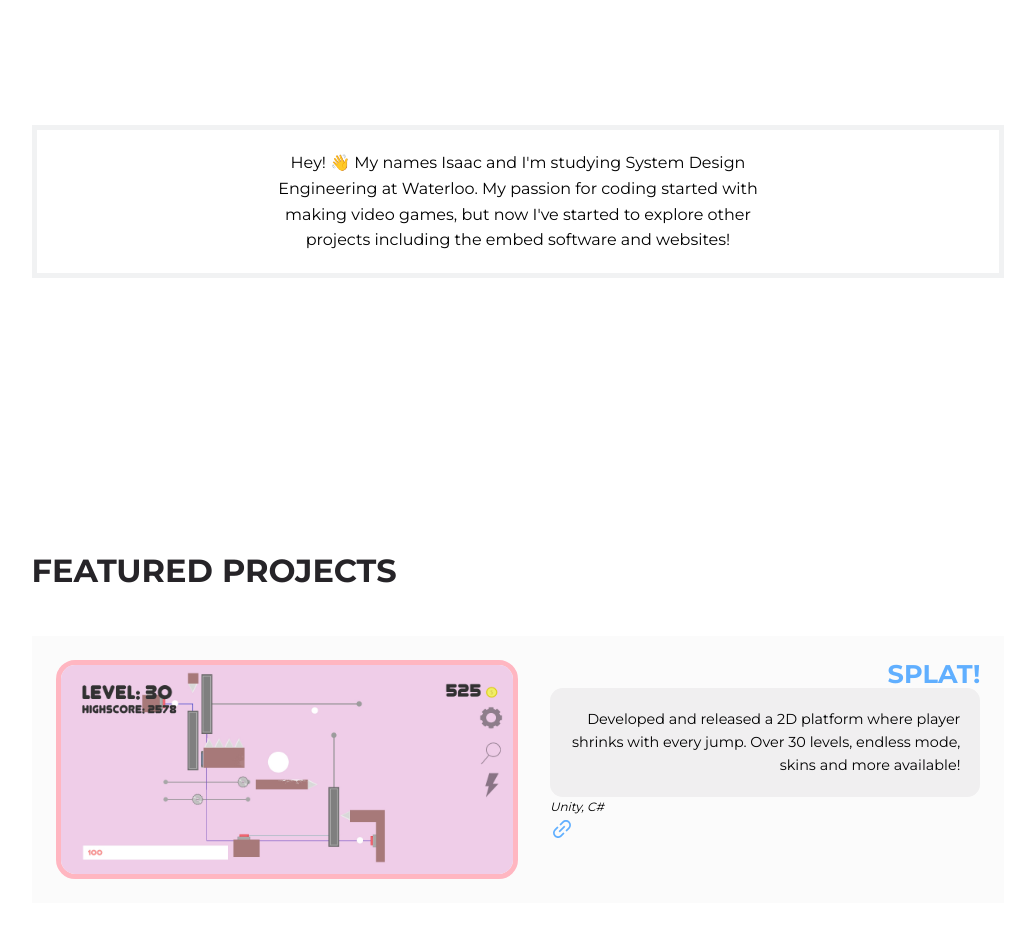
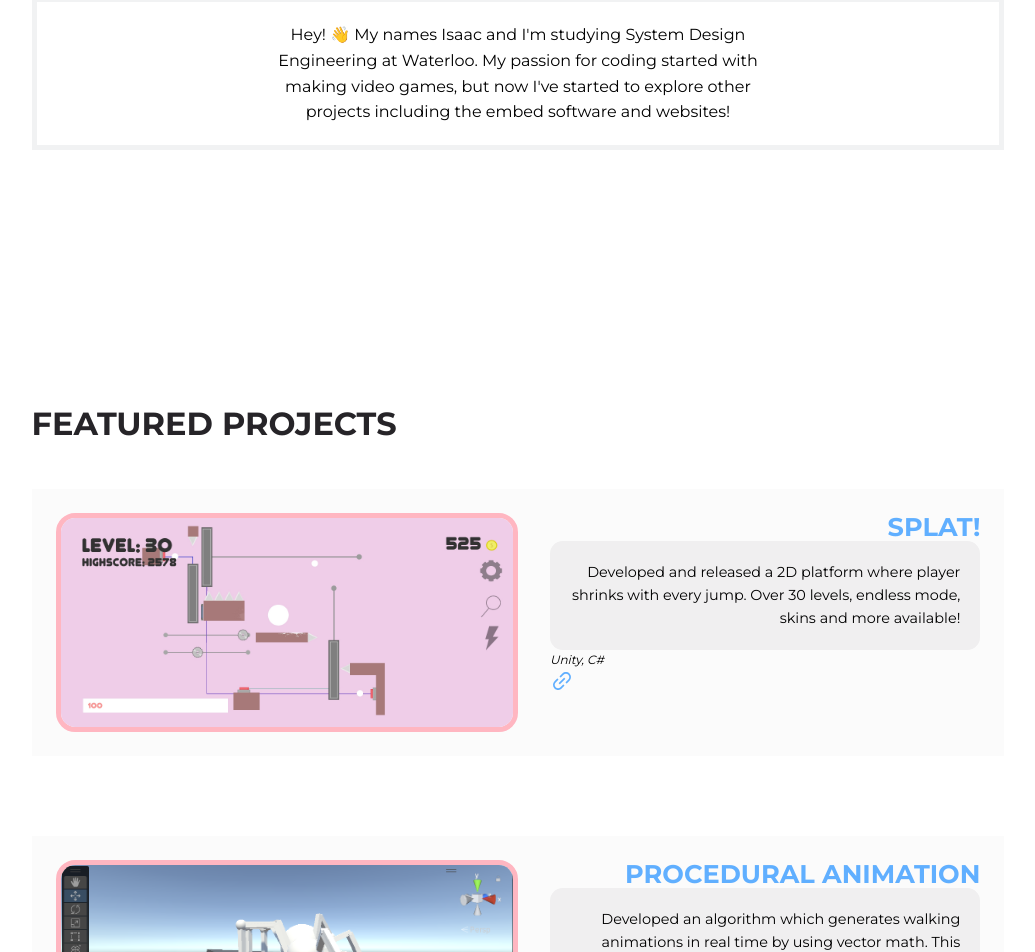
Before and after one commit to IsaacYu15/portfoliowebsite, a React (Create React App) app: page / in a window 1280 px wide. Shown: the part 759-1711 px from the top of the page, without its empty margins (122-1157 px from the left). Built offline with nearby package versions, Linux system fonts and the light colour scheme.

Commit message:
fix: fixed sections overlapping issue

```diff
--- a/src/sections/header/Header.jsx
+++ b/src/sections/header/Header.jsx
@@ -11,6 +11,7 @@ const scrollToBio =()=> {
   });
 
 }
+
 const Header = () => {
   return (
     <header id="header">
--- a/src/sections/header/header.css
+++ b/src/sections/header/header.css
@@ -5,7 +5,7 @@ header {
     place-items: center;
     background: var(--color-white);
     transition: var(--transition);
-
+    height: fit-content;
 }
 
 .profile {
@@ -35,7 +35,7 @@ header {
 }
 
 .bio__container {
-    margin: 20% 0 20% 0;
+    margin-top: 10%;
     border: 5px #f1f2f3 solid;
     padding: 20px 0px 20px 0px;
 }
@@ -48,9 +48,7 @@ header {
 }
 
 .arrow {
-
     margin-top: 3%;
-
     width: 30px;
     height: 30px;
 
--- a/src/sections/work/work.css
+++ b/src/sections/work/work.css
@@ -1,8 +1,12 @@
+#work{
+    margin-top: 10%;
+    height: fit-content;
+}
+
 .work__container {
     display: flex;
     flex-direction: column;
     gap: 3rem;
-    margin-top: 30%;
 }
 
 .about__work {
```
